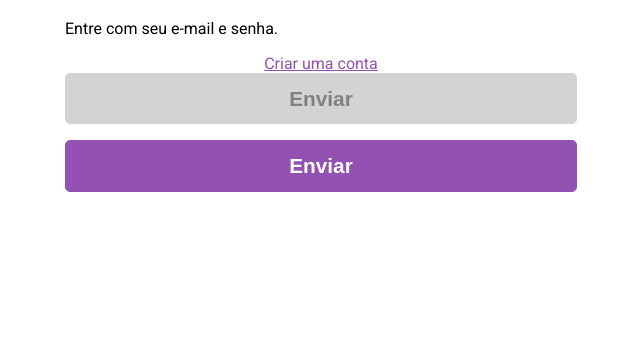
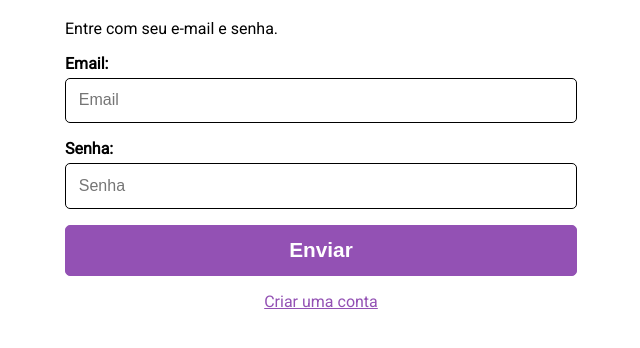
Before and after one commit to SabrinaZacarias/projeto-react-reprograma, a React app: page / in a window 1280 px wide. Shown: the part 98-446 px from the top of the page, without its empty margins (319-959 px from the left). Built offline with nearby package versions, Linux system fonts and the light colour scheme.

Commit message:
finalizar pagina login

```diff
--- /dev/null
+++ b/src/componentes/Campo/Input.css
@@ -0,0 +1,16 @@
+.caixa-texto {
+    font-size: 1rem;
+    box-sizing: border-box;
+    display: block;
+    width: 100%;
+    padding: 0.8rem;
+    margin: 0 0 1rem;
+    border: 1px solid black;
+    border-radius: 5px;
+  }
+
+  .caixa-texto:focus {
+    outline: none;
+    border-color: #9351b4;
+    box-shadow: 0 0 10px #9351b4;
+  }
--- /dev/null
+++ b/src/componentes/Campo/Input.js
@@ -0,0 +1,16 @@
+import React from 'react';
+import './Input.css'
+
+function Input(props){
+    return(
+    <input
+    className='caixa-texto'
+    type={props.type}
+    id={props.id}
+    name={props.name}
+    placeholder={props.placeholder}
+    />
+    )
+}
+
+export default Input
--- /dev/null
+++ b/src/componentes/Legenda/Legenda.css
@@ -0,0 +1,5 @@
+.legenda {
+    font-weight: bold;
+    display: block;
+    margin-bottom: 0.3rem;
+  }
--- /dev/null
+++ b/src/componentes/Legenda/Legenda.js
@@ -0,0 +1,14 @@
+import React from 'react';
+import './Legenda.css';
+
+//<Legenda htmlFor='email'>Email:</Legenda>
+
+function Legenda(props){
+    return(
+        <label className='legenda' htmlFor={props.htmlFor}>
+        {props.children}
+        </label>
+    )
+}
+
+export default Legenda;
--- a/src/index.css
+++ b/src/index.css
@@ -2,29 +2,6 @@ body {
   margin: 0;
   padding: 0;
   font-family: 'Roboto', sans-serif;
-}
-
-.legenda {
-  font-weight: bold;
-  display: block;
-  margin-bottom: 0.3rem;
-}
-
-.caixa-texto {
-  font-size: 1rem;
-  box-sizing: border-box;
-  display: block;
-  width: 100%;
-  padding: 0.8rem;
-  margin: 0 0 1rem;
-  border: 1px solid black;
-  border-radius: 5px;
-}
-
-.caixa-texto:focus {
-  outline: none;
-  border-color: #9351b4;
-  box-shadow: 0 0 10px #9351b4;
 }
 
 .grupo__erro {
@@ -223,8 +200,6 @@ body {
   }
 }
 
-
-
 .conta {
   padding: 0.75rem 1rem 0;
 }
--- a/src/paginas/Login/Login.js
+++ b/src/paginas/Login/Login.js
@@ -1,6 +1,8 @@
 import React from 'react'
 import Link from '../../componentes/Link/Link';
 import Botao from '../../componentes/Botao/Botao';
+import Legenda from '../../componentes/Legenda/Legenda';
+import Input from '../../componentes/Campo/Input'
 import './Login.css'
 
 function Login () {
@@ -9,10 +11,13 @@ function Login () {
         <h1>Login</h1>
         <p>Entre com seu e-mail e senha.</p>
 
+        <Legenda htmlFor='email'>Email:</Legenda>
+        <Input type='email' id='email' name='email' placeholder='Email'/>
+
+        <Legenda htmlFor='senha'>Senha:</Legenda>
+        <Input type='password' id='senha' name='senha' placeholder='Senha'/>
+        <Botao>Enviar</Botao>
         <Link url='/conta'>Criar uma conta</Link>
-
-        <Botao desabilitado>Enviar</Botao>
-        <Botao>Enviar</Botao>
     </main>
     );
 }
```
